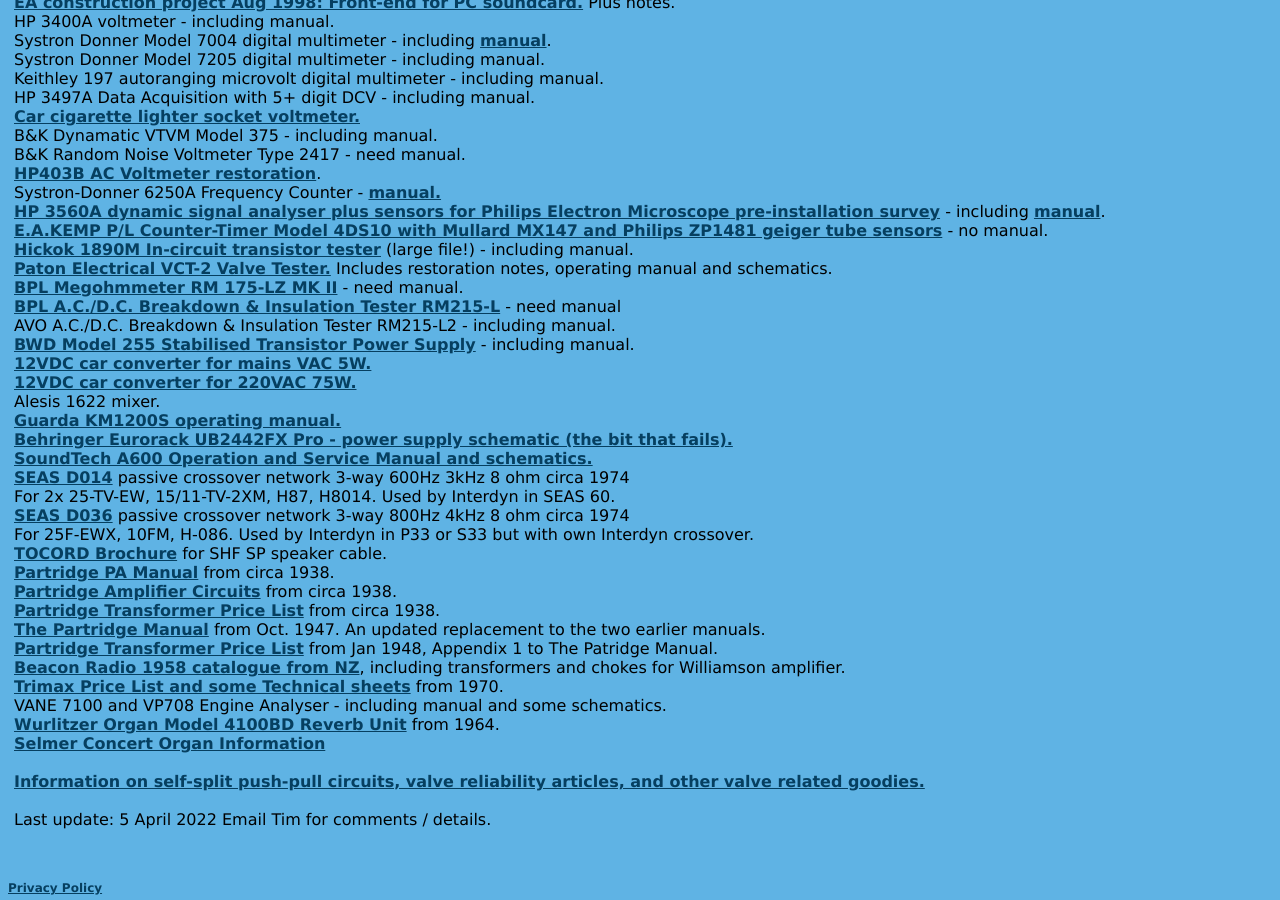
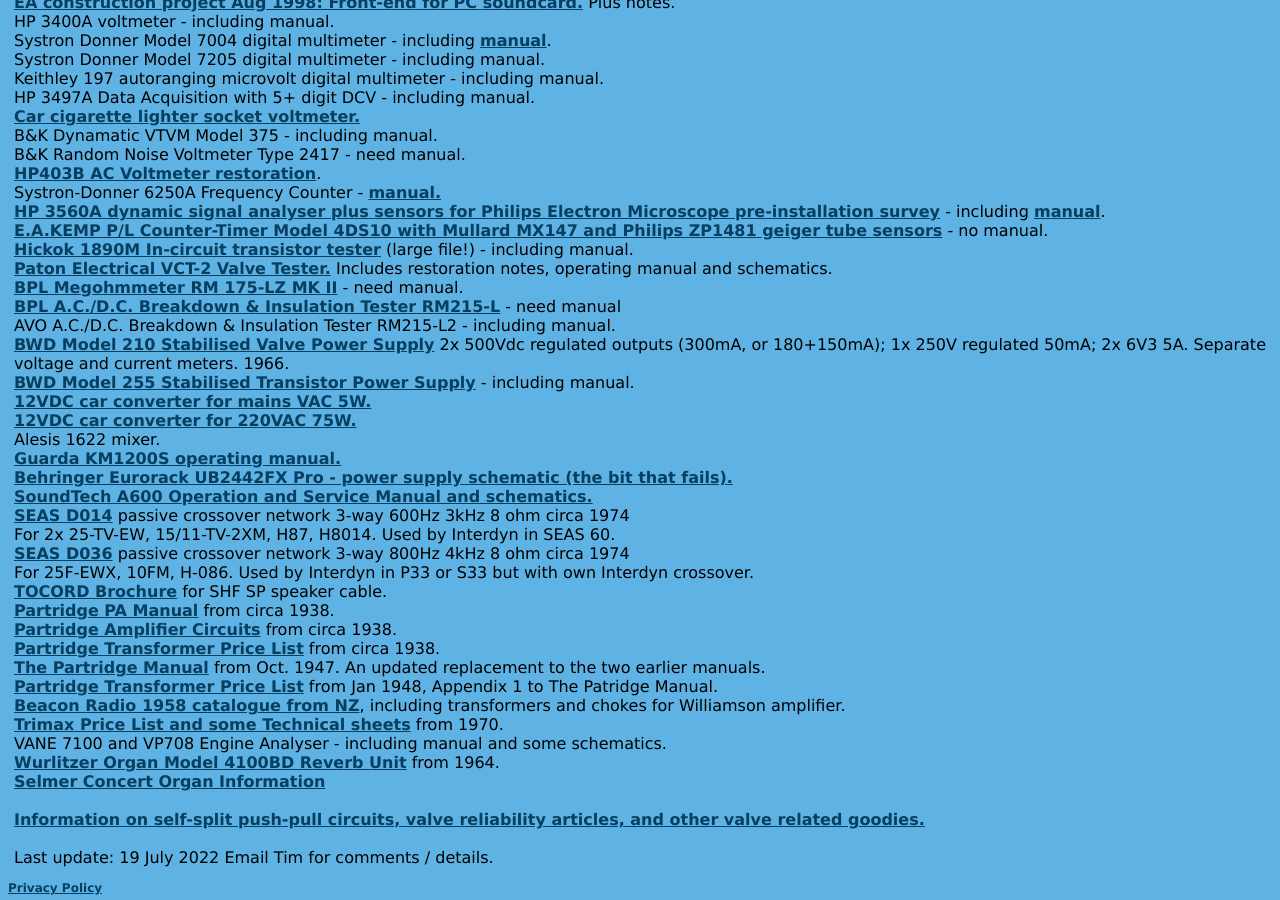
Before and after one commit to michael-robbins/michael-robbins.github.io, a Jekyll site: the page built from projects/amplifier.html, in a window 1280 px wide and 900 px high, scrolled down 3644 px. Built offline with Jekyll 4.4.1, drawn with Linux system fonts in a browser that asks for light colours.

Commit message:
Update amplifier.html

```diff
--- a/projects/amplifier.html
+++ b/projects/amplifier.html
@@ -270,6 +270,8 @@
       <br />
       AVO A.C./D.C. Breakdown & Insulation Tester RM215-L2 - including manual.
       <br />
+      <a href="/static/Power Supply BWD 210B.pdf">BWD Model 210 Stabilised Valve Power Supply</a> 2x 500Vdc regulated outputs (300mA, or 180+150mA); 1x 250V regulated 50mA; 2x 6V3 5A.  Separate voltage and current meters.  1966.
+      <br />
       <a href="/static/Power Supply BWD 255.pdf">BWD Model 255 Stabilised Transistor Power Supply</a> - including manual.
       <br />
       <a href="/static/Car charging converter.pdf">12VDC car converter for mains VAC 5W.</a>
@@ -317,7 +319,7 @@
       <a href="/projects/Valve Info.html">Information on self-split push-pull circuits, valve reliability articles, and other valve related goodies.</a>
       <br />
       <br />
-      Last update: 5 April 2022
+      Last update: 19 July 2022
       Email Tim for comments / details.
       <br />
       <br />
```
